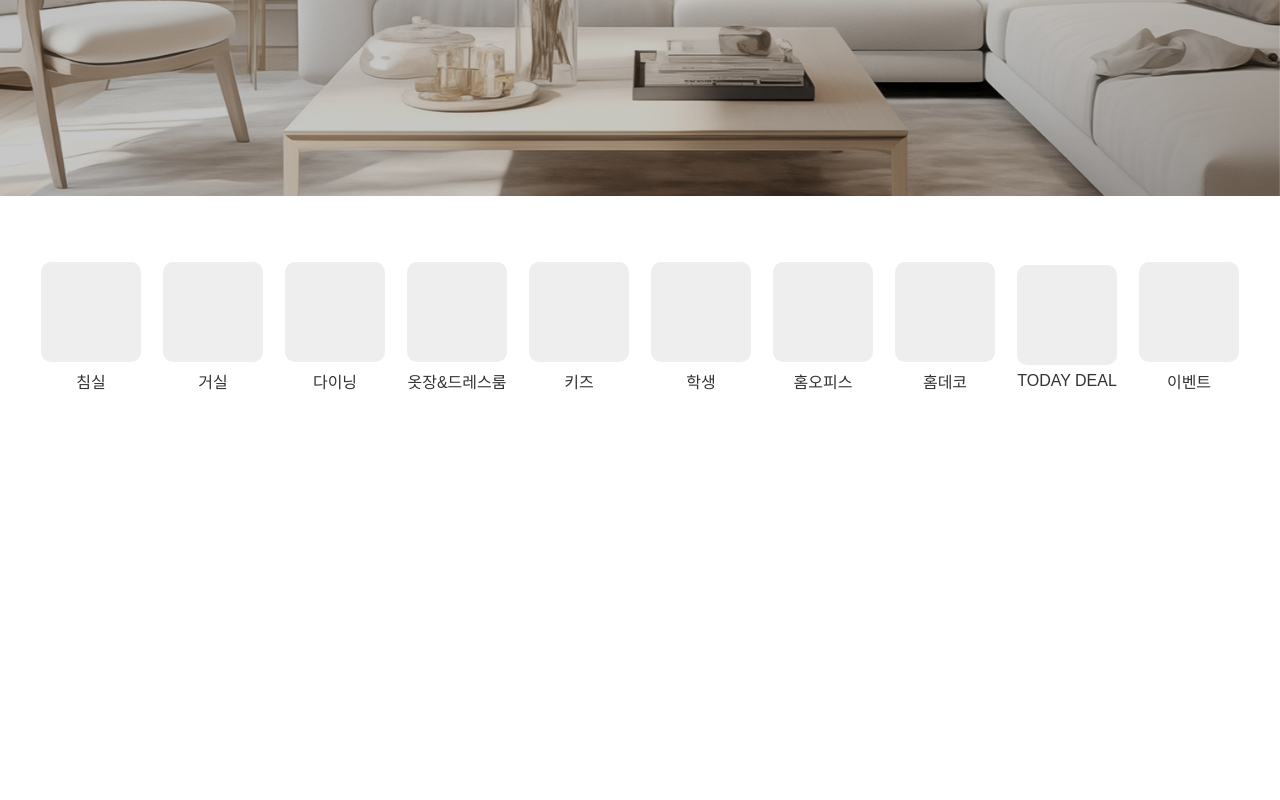
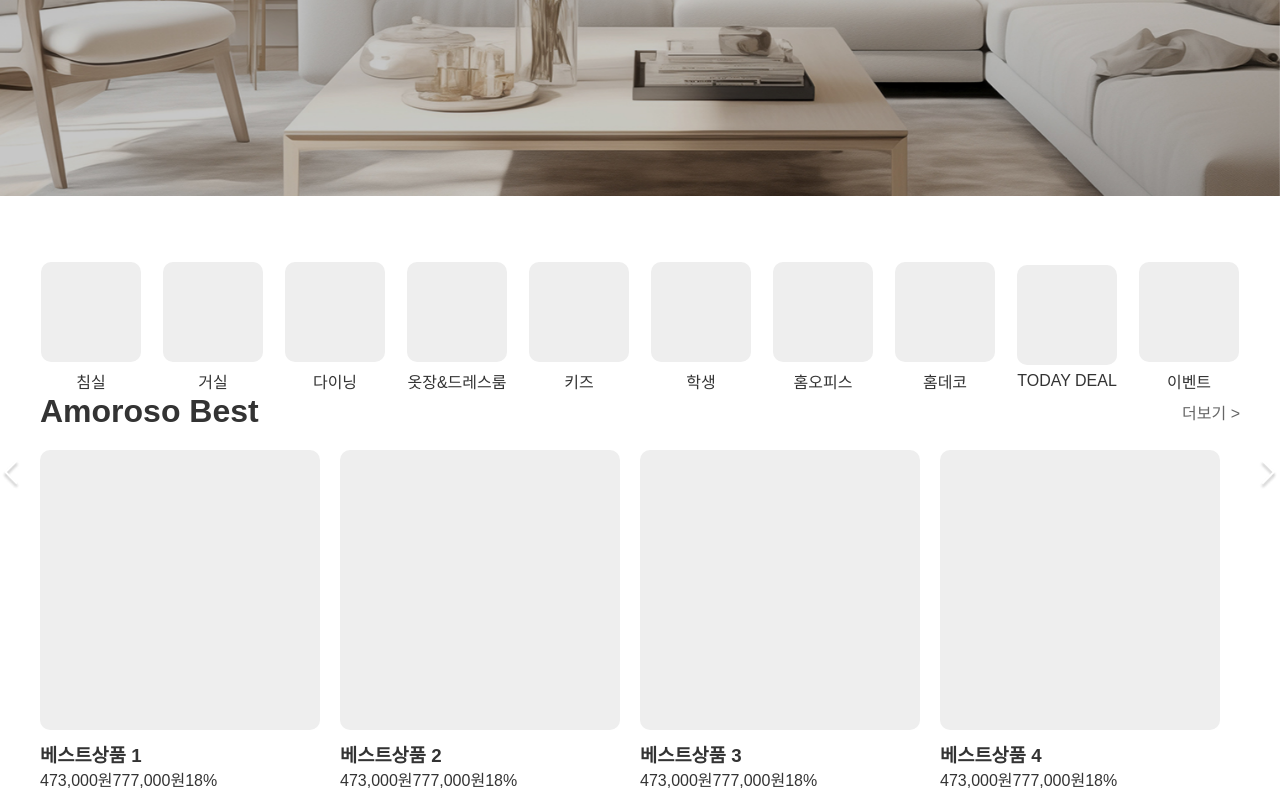
Before and after one commit to BluePrintCrew/project_amoroso, a React (Create React App) app in the folder frontend/my-app/: page / in a window 1280 px wide. Shown: the part 404-1204 px from the top of the page. Before the commit the page ends 800 px from the top, so only its background shows below. Built offline with nearby package versions, Linux system fonts and the light colour scheme.

Commit message:
상품목록 api 적용중

```diff
--- a/frontend/my-app/src/App.js
+++ b/frontend/my-app/src/App.js
@@ -2,6 +2,7 @@ import { Route, BrowserRouter as Router, Routes } from 'react-router-dom';
 
 import Admin from './pages/AdminPage/AdminPage';
 import AdminLayout from './components/Admin/AdminLayout/AdminLayout';
+import AdminProductRegister from './pages/AdminPage/AdminProductRegister/AdminProductRegister';
 import Cart from './pages/CartPage/CartPage';
 import Detail from './pages/Product_Detail/ProductDetailPage';
 import Home from './pages/MainPage/MainPage';
@@ -10,11 +11,10 @@ import MyInfo from './pages/MyPage/MyInfoEdit';
 import MyPage from './pages/MyPage/MyPage';
 import Order from './pages/OrderPage/OrderForm';
 import ProductList from './pages/ProductListPage/ProductListPage';
-import Products from './pages/CartPage/CartPage';
+import Products from './pages/ProductListPage/ProductListPage';
 import ProductsPage from './pages/AdminPage/ProductsPage/ProductsPage';
 import React from 'react';
 import SignUp from './pages/SignUp/SignUpPage';
-import AdminProductRegister from './pages/AdminPage/AdminProductRegister/AdminProductRegister';
 
 function App() {
   return (
--- /dev/null
+++ b/frontend/my-app/src/components/BestProducts/BestProducts.jsx
@@ -0,0 +1,100 @@
+import React, { useState } from 'react';
+
+import leftArrow from '../../assets/left_arrow.png';
+import rightArrow from '../../assets/right_arrow.png';
+import styles from './BestProducts.module.css';
+
+const products = [
+  {
+    id: 1,
+    name: '베스트상품 1',
+    price: 473000,
+    originalPrice: 777000,
+    discount: 18,
+  },
+  {
+    id: 1,
+    name: '베스트상품 2',
+    price: 473000,
+    originalPrice: 777000,
+    discount: 18,
+  },
+  {
+    id: 1,
+    name: '베스트상품 3',
+    price: 473000,
+    originalPrice: 777000,
+    discount: 18,
+  },
+  {
+    id: 1,
+    name: '베스트상품 4',
+    price: 473000,
+    originalPrice: 777000,
+    discount: 18,
+  },
+];
+
+const BestProducts = () => {
+  const [currentIndex, setCurrentIndex] = useState(0);
+
+  const handleNext = () => {
+    setCurrentIndex((prevIndex) => (prevIndex + 1) % products.length);
+  };
+
+  const handlePrev = () => {
+    setCurrentIndex((prevIndex) =>
+      prevIndex === 0 ? products.length - 1 : prevIndex - 1
+    );
+  };
+
+  return (
+    <div className={styles.bestProducts}>
+      <div className={styles.header}>
+        <h2>Amoroso Best</h2>
+        <a href="#" className={styles.more}>
+          더보기 &gt;
+        </a>
+      </div>
+
+      <div className={styles.slider}>
+        <div className={styles.productList}>
+          <button
+            className={`${styles.arrowButton} ${styles.left}`}
+            onClick={handlePrev}
+          >
+            <img src={leftArrow} alt="Previous" />
+          </button>
+          {products.map((product, index) => (
+            <div
+              key={product.id}
+              className={`${styles.productCard} ${
+                index === currentIndex ? styles.active : ''
+              }`}
+            >
+              <div className={styles.imagePlaceholder}></div>
+              <h3 className={styles.productName}>{product.name}</h3>
+              <div className={styles.priceSection}>
+                <span className={styles.price}>
+                  {product.price.toLocaleString()}원
+                </span>
+                <span className={styles.originalPrice}>
+                  {product.originalPrice.toLocaleString()}원
+                </span>
+                <span className={styles.discount}>{product.discount}%</span>
+              </div>
+            </div>
+          ))}
+          <button
+            className={`${styles.arrowButton} ${styles.right}`}
+            onClick={handleNext}
+          >
+            <img src={rightArrow} alt="Next" />
+          </button>
+        </div>
+      </div>
+    </div>
+  );
+};
+
+export default BestProducts;
--- /dev/null
+++ b/frontend/my-app/src/components/BestProducts/BestProducts.module.css
@@ -0,0 +1,62 @@
+.bestProduct{
+  padding: 20px;
+}
+
+.header{
+  display: flex;
+  justify-content: space-between;
+  align-items: center;
+  margin-bottom: 20px;
+}
+
+.header h2{
+  font-size: 32px;
+}
+
+.more{
+  font-size: 16px;
+  color: #666;
+  text-decoration: none;
+}
+
+.slider{
+  display: flex;
+  align-items: center;
+  position: relative;
+  width: 100%;
+}
+
+.arrowButton{
+  position: absolute;
+  background: none;
+  border: none;
+  cursor: pointer;
+  padding: 10px;
+}
+
+.arrowButton.left{
+  left: -50px;
+}
+
+.arrowButton.right{
+  right: -50px;
+}
+
+.productList{
+  display: flex;
+  gap: 20px;
+  overflow: hidden;
+  width: 100%;
+}
+
+.productCard{
+  height: 350px;
+}
+
+.imagePlaceholder{
+  height: 80%;
+  aspect-ratio: 1/1;
+  background: #eee;
+  border-radius: 10px;
+  margin-bottom: 10px;
+}
--- a/frontend/my-app/src/components/HomeProductList/HomeProductList.css
+++ /dev/null
@@ -1,14 +0,0 @@
-.home-product-list {
-    margin: 20px 0;
-  }
-
-  .home-product-title {
-    font-size: 18px;
-    margin-bottom: 16px;
-  }
-
-  .home-product-grid {
-    display: grid;
-    grid-template-columns: repeat(4, 1fr);
-    gap: 20px;
-  }
--- a/frontend/my-app/src/components/HomeProductList/HomeProductList.js
+++ /dev/null
@@ -1,28 +0,0 @@
-// src/components/HomeProductList/HomeProductList.js
-import React from 'react';
-import ProductCard from '../ProductCard/ProductCard';
-import './HomeProductList.css';
-
-// 예시 더미 데이터 (베스트상품 4개)
-const homeDummyProducts = [
-  { id: 1, name: '베스트상품 1', price: 473000, discount: 18 },
-  { id: 2, name: '베스트상품 2', price: 473000, discount: 18 },
-  { id: 3, name: '베스트상품 3', price: 473000, discount: 18 },
-  { id: 4, name: '베스트상품 4', price: 473000, discount: 18 },
-];
-
-function HomeProductList() {
-  return (
-    <section className="home-product-list">
-      <h3 className="home-product-title">Amoroso Best</h3>
-
-      <div className="home-product-grid">
-        {homeDummyProducts.map((item) => (
-          <ProductCard key={item.id} product={item} />
-        ))}
-      </div>
-    </section>
-  );
-}
-
-export default HomeProductList;
--- a/frontend/my-app/src/pages/MainPage/MainPage.jsx
+++ b/frontend/my-app/src/pages/MainPage/MainPage.jsx
@@ -1,8 +1,8 @@
 import Banner from '../../components/Banner/Banner';
 import BenefitsSection from '../../components/BenefitsSection/BenefitsSection';
+import BestProducts from '../../components/BestProducts/BestProducts';
 import CategoryMenu from '../../components/CategoryMenu/CategoryMenu';
 import Header from '../../components/Header/Header';
-import HomeProductList from '../../components/HomeProductList/HomeProductList';
 import MagazineSection from '../../components/MagazineSection/MagazineSection';
 import React from 'react';
 import styles from './MainPage.module.css';
@@ -14,6 +14,7 @@ function MainPage() {
       <Header />
       <div className={styles.content}>
         <CategoryMenu />
+        <BestProducts />
       </div>
     </div>
   );
--- a/frontend/my-app/src/pages/ProductListPage/ProductListPage.js
+++ /dev/null
@@ -1,62 +0,0 @@
-// src/pages/ProductListPage/ProductListPage.jsx
-import React from 'react';
-import ProductCard from '../../components/ProductCard/ProductCard';
-import Header from '../../components/Header/Header';
-import Footer from '../../components/Footer/Footer';
-import './ProductListPage.css';
-
-// ✅ 더미 데이터 (20개)
-const allDummyProducts = Array.from({ length: 20 }, (_, index) => ({
-  id: index + 1,
-  name: `식탁의자 ${index + 1}`,
-  price: Math.floor(Math.random() * 200000) + 300000,
-  discount: Math.floor(Math.random() * 30),
-  originalPrice: Math.floor(Math.random() * 200000) + 500000,
-  shipping: index % 2 === 0 ? '무료배송' : '유료배송',
-  rating: (Math.random() * 2 + 3).toFixed(1),
-  reviewCount: Math.floor(Math.random() * 500) + 1,
-  imageUrl: 'https://via.placeholder.com/150',
-}));
-
-function ProductListPage() {
-  return (
-    <div className="product-list-page">
-      {/* ✅ 헤더 추가 */}
-      <Header />
-
-      <div className="content-wrapper">
-        {/* ✅ 네비게이션 추가 */}
-        <nav className="breadcrumb">
-          <span className="home-icon">🏠</span> &gt;
-          <span className="category"> 다이닝 </span> &gt;
-          <span className="current"> 식탁의자</span>
-        </nav>
-
-        <h2 className="page-title">식탁의자</h2>
-
-        {/* 상품 개수 & 정렬 버튼 */}
-        <div className="product-count-sort">
-          <span className="total-count">전체 {allDummyProducts.length}건</span>
-          <div className="sort-menu">
-            <button>인기순</button>
-            <button>최신순</button>
-            <button>낮은가격순</button>
-            <button>높은가격순</button>
-          </div>
-        </div>
-
-        {/* 상품 리스트 */}
-        <div className="product-grid">
-          {allDummyProducts.map((prod) => (
-            <ProductCard key={prod.id} product={prod} />
-          ))}
-        </div>
-      </div>
-
-      {/* ✅ 푸터 추가 */}
-      <Footer />
-    </div>
-  );
-}
-
-export default ProductListPage;
--- /dev/null
+++ b/frontend/my-app/src/pages/ProductListPage/ProductListPage.jsx
@@ -0,0 +1,82 @@
+// src/pages/ProductListPage/ProductListPage.jsx
+
+import './ProductListPage.css';
+
+import React, { useEffect, useState } from 'react';
+
+import Footer from '../../components/Footer/Footer';
+import Header from '../../components/Header/Header';
+import ProductCard from '../../components/ProductCard/ProductCard';
+
+function ProductListPage() {
+  const [products, setProducts] = useState([]);
+  const [loading, setLoading] = useState(true);
+  const [error, setError] = useState(null);
+
+  useEffect(() => {
+    const fetchProducts = async () => {
+      setLoading(true);
+      try {
+        const response = await fetch('http://localhost:8080/api/v1/products');
+        if (!response.ok) {
+          throw new Error('상품 데이터를 불러오는데 실패했습니다.');
+        }
+        const data = await response.json();
+        setProducts(data.products || []);
+      } catch (error) {
+        setError(error.message);
+      }
+      setLoading(false);
+    };
+    fetchProducts();
+  }, []);
+
+  return (
+    <div className="product-list-page">
+      {/* ✅ 헤더 추가 */}
+      <Header />
+
+      <div className="content-wrapper">
+        {/* ✅ 네비게이션 추가 */}
+        <nav className="breadcrumb">
+          <span className="home-icon">🏠</span> &gt;
+          <span className="category"> 다이닝 </span> &gt;
+          <span className="current"> 식탁의자</span>
+        </nav>
+
+        <h2 className="page-title">식탁의자</h2>
+
+        {loading ? (
+          <p className="loading-text">상품을 불러오는 중...</p>
+        ) : error ? (
+          <p className="error-text>">❌ {error}</p>
+        ) : (
+          <>
+            {/* 상품 개수 & 정렬 버튼 */}
+            <div className="product-count-sort">
+              <span className="total-count">전체 {products.length}건</span>
+              <div className="sort-menu">
+                <button>인기순</button>
+                <button>최신순</button>
+                <button>낮은가격순</button>
+                <button>높은가격순</button>
+              </div>
+            </div>
+
+            {/* 상품 리스트 */}
+            <div className="product-grid">
+              {products.map((prod) => (
+                <ProductCard key={prod.id} product={prod} />
+              ))}
+            </div>
+          </>
+        )}
+      </div>
+
+      {/* ✅ 푸터 추가 */}
+      <Footer />
+    </div>
+  );
+}
+
+export default ProductListPage;
```
Also changed, not shown: frontend/my-app/src/pages/Product_Detail/ProductDetailPage.jsx (renamed from frontend/my-app/src/pages/Product_Detail/ProductDetailPage.js).
